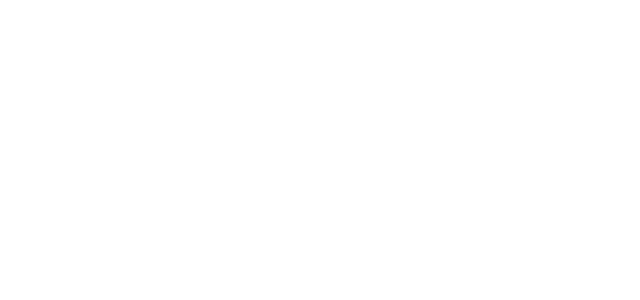
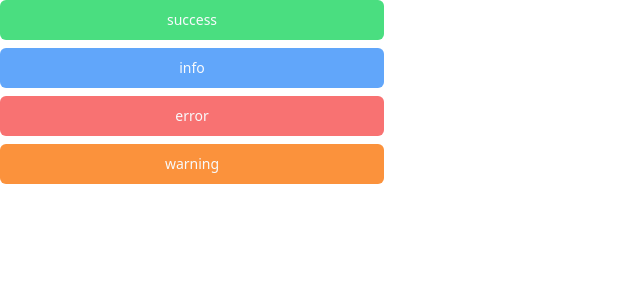
Before and after one commit to rodrigosnantes/frac-ui, a React (Vite) app: page / in a window 1280 px wide. Shown: the top 300 px of the page, without its empty margins (0-640 px from the left). Built offline with nearby package versions, Linux system fonts and the light colour scheme.

Commit message:
button refactor

```diff
--- a/src/App.jsx
+++ b/src/App.jsx
@@ -3,10 +3,25 @@
 // import { Tooltip } from '@/components/ui/tooltip';
 // import { useForm } from 'react-hook-form';
 // import { Switch } from '@/components/ui/switch';
+import { Button } from '@/components/ui/button';
 
 export default function App() {
-
-  return null;
+  return (
+    <div className=" w-96 gap-2 flex flex-col">
+      <Button variant="success" onClick={() => console.log('success')}>
+        success
+      </Button>
+      <Button variant="info" onClick={() => console.log('info')}>
+        info
+      </Button>
+      <Button variant="error" onClick={() => console.log('error')}>
+        error
+      </Button>
+      <Button variant="warning" onClick={() => console.log('warning')}>
+        warning
+      </Button>
+    </div>
+  );
 
   // const { handleSubmit, control, reset } = useForm({
   //   defaultValues: { switch: true },
--- a/src/components/ui/alert-dialog.tsx
+++ b/src/components/ui/alert-dialog.tsx
@@ -178,6 +178,19 @@
   );
 };
 
+export {
+  AlertDialog,
+  AlertDialogModel,
+  AlertDialogPortal,
+  AlertDialogOverlay,
+  AlertDialogTrigger,
+  AlertDialogContent,
+  AlertDialogHeader,
+  AlertDialogFooter,
+  AlertDialogTitle,
+  AlertDialogDescription,
+};
+
 export type AlertProps = {
   title?: string;
   subtitle?: string;
@@ -211,16 +224,3 @@
   show?: boolean;
   skipPattern?: boolean; // deve ignorar o comportamento padrão do dialogo
 };
-
-export {
-  AlertDialog,
-  AlertDialogModel,
-  AlertDialogPortal,
-  AlertDialogOverlay,
-  AlertDialogTrigger,
-  AlertDialogContent,
-  AlertDialogHeader,
-  AlertDialogFooter,
-  AlertDialogTitle,
-  AlertDialogDescription,
-};
--- a/src/components/ui/button.tsx
+++ b/src/components/ui/button.tsx
@@ -4,20 +4,23 @@
 
 import { cn } from '@/lib/utils';
 
+/**
+ * {@link https://ui.shadcn.com/docs/components/button}.
+ */
+
 const buttonVariants = cva(
   'inline-flex items-center justify-center gap-2 whitespace-nowrap rounded-md text-sm font-medium ring-offset-background transition-colors focus-visible:outline-none focus-visible:ring-2 focus-visible:ring-ring focus-visible:ring-offset-2 disabled:pointer-events-none disabled:opacity-50 [&_svg]:pointer-events-none [&_svg]:size-4 [&_svg]:shrink-0',
   {
     variants: {
       variant: {
-        default: 'bg-primary text-primary-foreground hover:bg-primary/90',
-        destructive:
-          'bg-destructive text-destructive-foreground hover:bg-destructive/90',
-        outline:
-          'border border-input bg-background hover:bg-accent hover:text-accent-foreground',
-        secondary:
-          'bg-secondary text-secondary-foreground hover:bg-secondary/80',
-        ghost: 'hover:bg-accent hover:text-accent-foreground',
-        link: 'text-primary underline-offset-4 hover:underline',
+        default: 'bg-primary text-primary-foreground hover:bg-primary/60',
+        outline: 'border border-input bg-background hover:bg-primary/60',
+        link: 'text-primary underline-offset-4 hover:bg-primary/60',
+
+        error: 'bg-error text-destructive-foreground hover:bg-error/60',
+        success: 'bg-success text-destructive-foreground hover:bg-success/60',
+        info: 'bg-info text-destructive-foreground hover:bg-info/60',
+        warning: 'bg-warning text-destructive-foreground hover:bg-warning/60',
       },
       size: {
         default: 'h-10 px-4 py-2',
@@ -32,16 +35,24 @@
     },
   }
 );
-
-/**
- * {@link https://ui.shadcn.com/docs/components/button}.
- */
-
 export interface ButtonProps
   extends React.ButtonHTMLAttributes<HTMLButtonElement>,
     VariantProps<typeof buttonVariants> {
   asChild?: boolean;
 }
+
+const ButtonModel = React.forwardRef<HTMLButtonElement, ButtonProps>(
+  ({ className, variant, size, asChild = false, ...props }, ref) => {
+    const Comp = asChild ? Slot : 'button';
+    return (
+      <Comp
+        className={cn(buttonVariants({ variant, size, className }))}
+        ref={ref}
+        {...props}
+      />
+    );
+  }
+);
 
 const Button = React.forwardRef<HTMLButtonElement, ButtonProps>(
   ({ className, variant, size, asChild = false, ...props }, ref) => {
@@ -56,79 +67,8 @@
   }
 );
 
-const ButtonSuccess = React.forwardRef<HTMLButtonElement, ButtonProps>(
-  ({ className, variant, size, asChild = false, ...props }, ref) => {
-    const Comp = asChild ? Slot : 'button';
-    return (
-      <Comp
-        className={cn(
-          buttonVariants({
-            variant,
-            size,
-            className: `${className} bg-success`,
-          })
-        )}
-        ref={ref}
-        {...props}
-      />
-    );
-  }
-);
-
-const ButtonInfo = React.forwardRef<HTMLButtonElement, ButtonProps>(
-  ({ className, variant, size, asChild = false, ...props }, ref) => {
-    const Comp = asChild ? Slot : 'button';
-    return (
-      <Comp
-        className={cn(
-          buttonVariants({ variant, size, className: `${className} bg-info` })
-        )}
-        ref={ref}
-        {...props}
-      />
-    );
-  }
-);
-
-const ButtonError = React.forwardRef<HTMLButtonElement, ButtonProps>(
-  ({ className, variant, size, asChild = false, ...props }, ref) => {
-    const Comp = asChild ? Slot : 'button';
-    return (
-      <Comp
-        className={cn(
-          buttonVariants({ variant, size, className: `${className} bg-error` })
-        )}
-        ref={ref}
-        {...props}
-      />
-    );
-  }
-);
-
-const ButtonWarning = React.forwardRef<HTMLButtonElement, ButtonProps>(
-  ({ className, variant, size, asChild = false, ...props }, ref) => {
-    const Comp = asChild ? Slot : 'button';
-    return (
-      <Comp
-        className={cn(
-          buttonVariants({
-            variant,
-            size,
-            className: `${className} bg-warning`,
-          })
-        )}
-        ref={ref}
-        {...props}
-      />
-    );
-  }
-);
-
 export {
   Button,
-  ButtonSuccess,
-  ButtonInfo,
-  ButtonError,
-  ButtonWarning,
+  ButtonModel,
   buttonVariants
 };
--- a/src/components/ui/dialog.tsx
+++ b/src/components/ui/dialog.tsx
@@ -1,7 +1,7 @@
 import * as React from 'react';
 import * as DialogPrimitive from '@radix-ui/react-dialog';
 import { X } from 'lucide-react';
-import { ButtonError, Button } from '@/components/ui/button';
+import { Button } from '@/components/ui/button';
 import { Separator } from '@/components/ui/separator';
 
 import { cn } from '@/lib/utils';
@@ -155,7 +155,7 @@
         <DialogFooter>
           {footer?.customAction}
           {closeSetting?.show && (
-            <ButtonError
+            <Button
               type="submit"
               onClick={() => {
                 if (closeSetting?.callback) closeSetting?.callback();
@@ -163,7 +163,7 @@
               }}
             >
               {closeSetting?.text}
-            </ButtonError>
+            </Button>
           )}
           {confirmSetting?.show && (
             <Button
--- a/src/index.ts
+++ b/src/index.ts
@@ -24,10 +24,6 @@
 
 export {
   Button,
-  ButtonSuccess,
-  ButtonInfo,
-  ButtonError,
-  ButtonWarning,
   buttonVariants,
 } from '@/components/ui/button';
 
```
